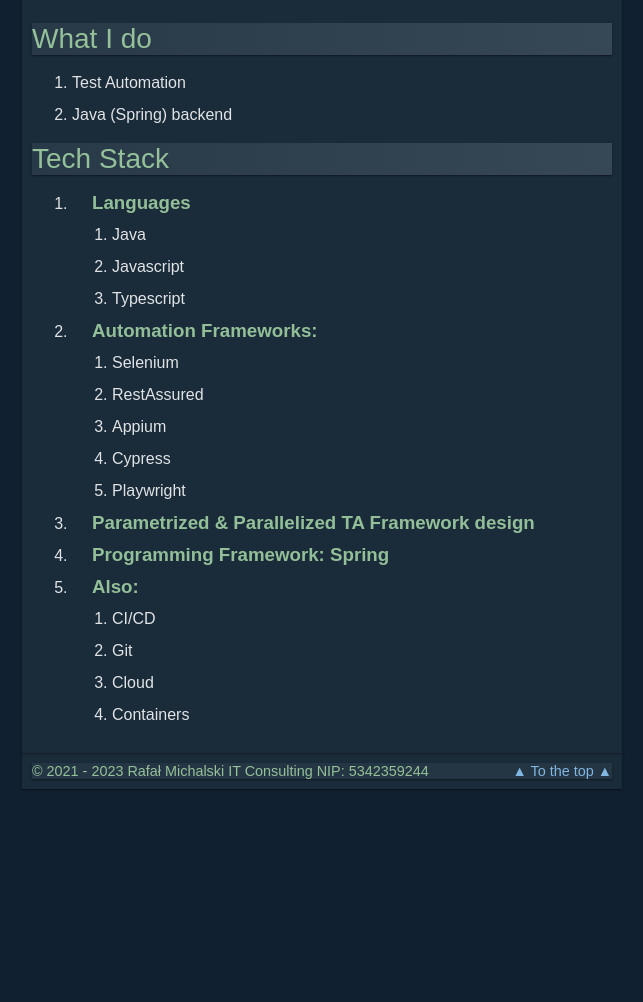
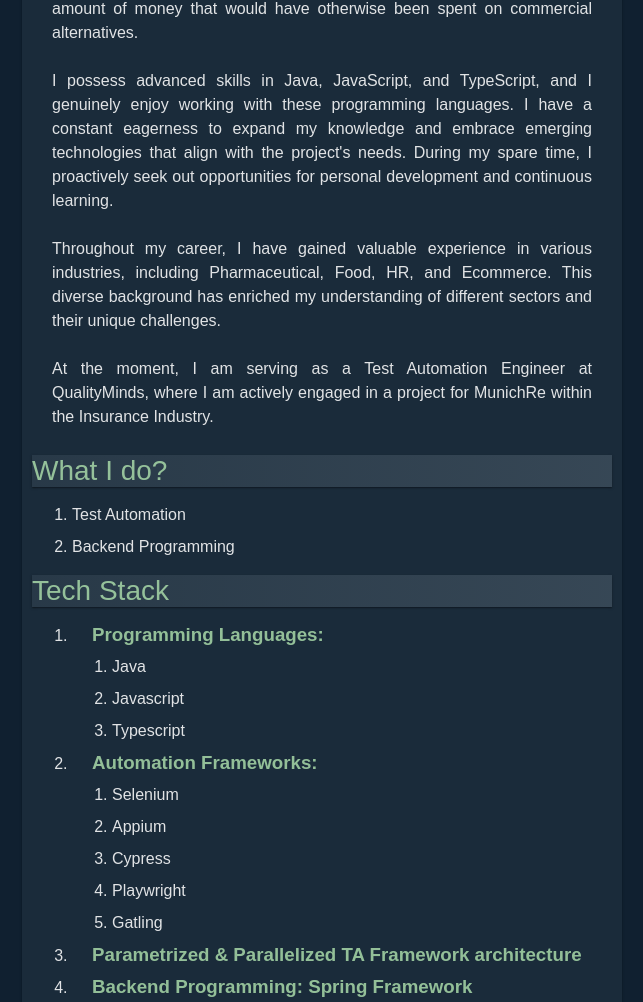
Before and after one commit to hetacz/hetacz.github.io, a website: page index.html in a window 1280 px wide. Shown: the part 402-1404 px from the top of the page, without its empty margins (318-961 px from the left). Before the commit the page ends 1199 px from the top, so only its background shows below. Drawn offline with Linux system fonts and the light colour scheme.

Commit message:
Content update

```diff
--- a/index.html
+++ b/index.html
@@ -1,60 +1,75 @@
 <!DOCTYPE html>
-<html>
+<html lang='en'>
 
 <head>
-    <meta charset="utf-8">
-    <meta http-equiv="X-UA-Compatible" content="IE=edge">
+    <meta charset='utf-8'>
+    <meta http-equiv='X-UA-Compatible' content='IE=edge'>
     <title>Hello World!</title>
-    <meta name="description" content="Rafał Michalski Home">
-    <meta name="viewport" content="width=device-width, initial-scale=1">
-    <link rel="stylesheet" href="src/css/style.css">
-    <link rel="apple-touch-icon" sizes="180x180" href="src/img/favicon/apple-touch-icon.png">
-    <link rel="icon" type="image/png" sizes="32x32" href="src/img/favicon/favicon-32x32.png">
-    <link rel="icon" type="image/png" sizes="16x16" href="src/img/favicon/favicon-16x16.png">
-    <link rel="manifest" href="src/img/favicon/site.webmanifest">
+    <meta name='description' content='Rafał Michalski Home'>
+    <meta name='viewport' content='width=device-width, initial-scale=1'>
+    <link rel='stylesheet' href='src/css/style.css'>
+    <link rel='apple-touch-icon' sizes='180x180' href='src/img/favicon/apple-touch-icon.png'>
+    <link rel='icon' type='image/png' sizes='32x32' href='src/img/favicon/favicon-32x32.png'>
+    <link rel='icon' type='image/png' sizes='16x16' href='src/img/favicon/favicon-16x16.png'>
+    <link rel='manifest' href='src/img/favicon/site.webmanifest'>
     <!-- Global site tag (gtag.js) - Google Analytics -->
-    <script async src="https://www.googletagmanager.com/gtag/js?id=G-JPCKH2FGLY"></script>
+    <script async src='https://www.googletagmanager.com/gtag/js?id=G-JPCKH2FGLY'></script>
     <script>
         window.dataLayer = window.dataLayer || [];
+
         function gtag() { dataLayer.push(arguments); }
+
         gtag('js', new Date());
 
         gtag('config', 'G-JPCKH2FGLY');
     </script>
-    <script defer src="src/js/script.js"></script>
+    <script defer src='src/js/script.js'></script>
 </head>
 
 <body>
-    <div id="top" class="container">
-        <h1>Rafał Michalski - IT Guy.</h1>
-        <p class="text" style="text-align: center;">
-                <a href="https://www.linkedin.com/in/rafallovesworking" target="_blank"
-                rel="noreferrer"><span>linked in</span></a>
-                <span>&nbsp;&nbsp;&nbsp;&nbsp;&nbsp&nbsp;&nbsp;&nbsp;&nbsp;&nbsp&nbsp;&nbsp;&nbsp;&nbsp;&nbsp;</span>
-                <a href="https://github.com/hetacz" target="_blank" rel="noreferrer">
+<div class='container'>
+    <h1 id='top'>Rafał Michalski IT Consulting</h1>
+    <p class='text' style='text-align: center;'>
+        <a href='https://www.linkedin.com/in/rafallovesworking' target='_blank'
+           rel='noreferrer'><span>linked in</span></a>
+        <span>&nbsp;&nbsp;&nbsp;&nbsp;&nbsp&nbsp;&nbsp;&nbsp;&nbsp;&nbsp&nbsp;&nbsp;&nbsp;&nbsp;&nbsp;&nbsp&nbsp;&nbsp;&nbsp;&nbsp;&nbsp;</span>
+        <a href='https://github.com/hetacz' target='_blank' rel='noreferrer'>
             <span>github</span></a>
-                    <span>&nbsp;&nbsp;&nbsp;&nbsp;&nbsp&nbsp;&nbsp;&nbsp;&nbsp;&nbsp&nbsp;&nbsp;&nbsp;&nbsp;&nbsp</span>
-                <a href="/src/data/resume/RafalMichalski_EN.pdf" target="_blank" rel="noreferrer">
+        <span>&nbsp;&nbsp;&nbsp;&nbsp;&nbsp&nbsp;&nbsp;&nbsp;&nbsp;&nbsp&nbsp;&nbsp;&nbsp;&nbsp;&nbsp&nbsp&nbsp;&nbsp;&nbsp;&nbsp;&nbsp;</span>
+        <a href='/src/data/resume/RafalMichalski_EN.pdf' target='_blank' rel='noreferrer'>
             <span>resume</span></a>
     </p>
-        <h2>Who am I</h2>
-        <p class="text">
-            I am responsible for a couple of fully parallelized and parametrized Test Autoamtion frameworks, that I've written over the course of my career.<br><br>
-            I am also an author of a database with rest service that collected test data.<br><br>
-            I wrote a TestNG util that allows real time test results upload to TestRail from the runner, based on
-            annotations.<br><br>
-            Currently I am a Test Automation Engineer at QualityMinds working for MunichRe.
+    <h2>Who am I?</h2>
+    <p class='text'>
+        I have experience developing Test Automation frameworks that are highly efficient and adaptable.
+        These frameworks are designed to run tests in parallel and can be easily customized based on specific requirements.
+        <br><br>
+        In addition to the frameworks, I have created a database that utilizes a REST service to store and manage test result data.
+        <br><br>
+        I developed an innovative TestNG extension, allowing real-time uploading of test results to TestRail directly from the test runner.
+        This solution not only streamlined our testing process but also saved our company a significant amount of money that would have otherwise been spent on
+        commercial alternatives.
+        <br><br>
+        I possess advanced skills in Java, JavaScript, and TypeScript, and I genuinely enjoy working with these programming languages.
+        I have a constant eagerness to expand my knowledge and embrace emerging technologies that align with the project's needs.
+        During my spare time, I proactively seek out opportunities for personal development and continuous learning.
+        <br><br>
+        Throughout my career, I have gained valuable experience in various industries, including Pharmaceutical, Food, HR, and Ecommerce.
+        This diverse background has enriched my understanding of different sectors and their unique challenges.
+        <br><br>
+        At the moment, I am serving as a Test Automation Engineer at QualityMinds, where I am actively engaged in a project for MunichRe within the Insurance
+        Industry.
     </p>
     <br>
-        <h2>What I do</h2>
+    <h2>What I do?</h2>
     <ol>
         <li>Test Automation</li>
-            <li>Java (Spring) backend</li>
+        <li>Backend Programming</li>
     </ol>
     <h2>Tech Stack</h2>
     <ol>
         <li>
-                <h3>Languages</h3>
+            <h3>Programming Languages:</h3>
             <ol>
                 <li>Java</li>
                 <li>Javascript</li>
@@ -65,31 +80,42 @@
             <h3>Automation Frameworks:</h3>
             <ol>
                 <li>Selenium</li>
-                    <li>RestAssured</li>
                 <li>Appium</li>
                 <li>Cypress</li>
                 <li>Playwright</li>
+                <li>Gatling</li>
             </ol>
         </li>
         <li>
-                <h3>Parametrized & Parallelized TA Framework design</h3>
+            <h3>Parametrized & Parallelized TA Framework architecture</h3>
         </li>
         <li>
-                <h3>Programming Framework: Spring</h3>
+            <h3>Backend Programming: Spring Framework</h3>
         </li>
         <li>
             <h3>Also:</h3>
             <ol>
                 <li>CI/CD</li>
                 <li>Git</li>
-                    <li>Cloud</li>
+                <li>Backend Development</li>
+                <li>Microservice Architecture</li>
                 <li>Containers</li>
+                <li>SQL and NoSQL</li>
+                <li>Postman</li>
+            </ol>
+        </li>
+        <li>
+            <h3>Languages:</h3>
+            <ol>
+                <li>English – C1</li>
+                <li>German - B1</li>
+                <li>Polish – Native</li>
             </ol>
         </li>
     </ol>
 </div>
-    <div id="footer" class="container">
-        <h6>&copy; 2021 - 2023 Rafał Michalski IT Consulting NIP: 5342359244<a href="#top" class="right">▲ To
+<div id='footer' class='container'>
+    <h6>&copy; 2021 – 2023 Rafał Michalski IT Consulting NIP: 5342359244<a href='#top' class='right'>▲ To
         the top ▲</a></h6>
 </div>
 </body>
```
Lines whose indentation alone changed are shown as unchanged.
